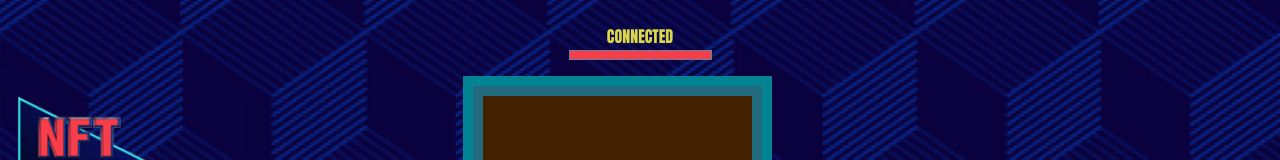
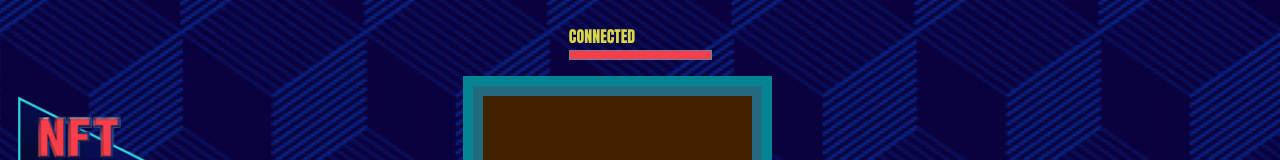
Before and after one commit to vishal123test/DEMOTest, a React (Create React App) app: page / in a window 1280 px wide. Shown: the top 160 px of the page. Built offline with nearby package versions, Linux system fonts and the light colour scheme.

Commit message:
Update App.js

```diff
--- a/src/App.js
+++ b/src/App.js
@@ -250,6 +250,7 @@ function App() {
               color: "#dad748",
               fontFamily: "var(--accent-font-family)",
               opacity: "1",
+              margin: "0 76px 0 0"
             }}
           >
            CONNECTED
```
